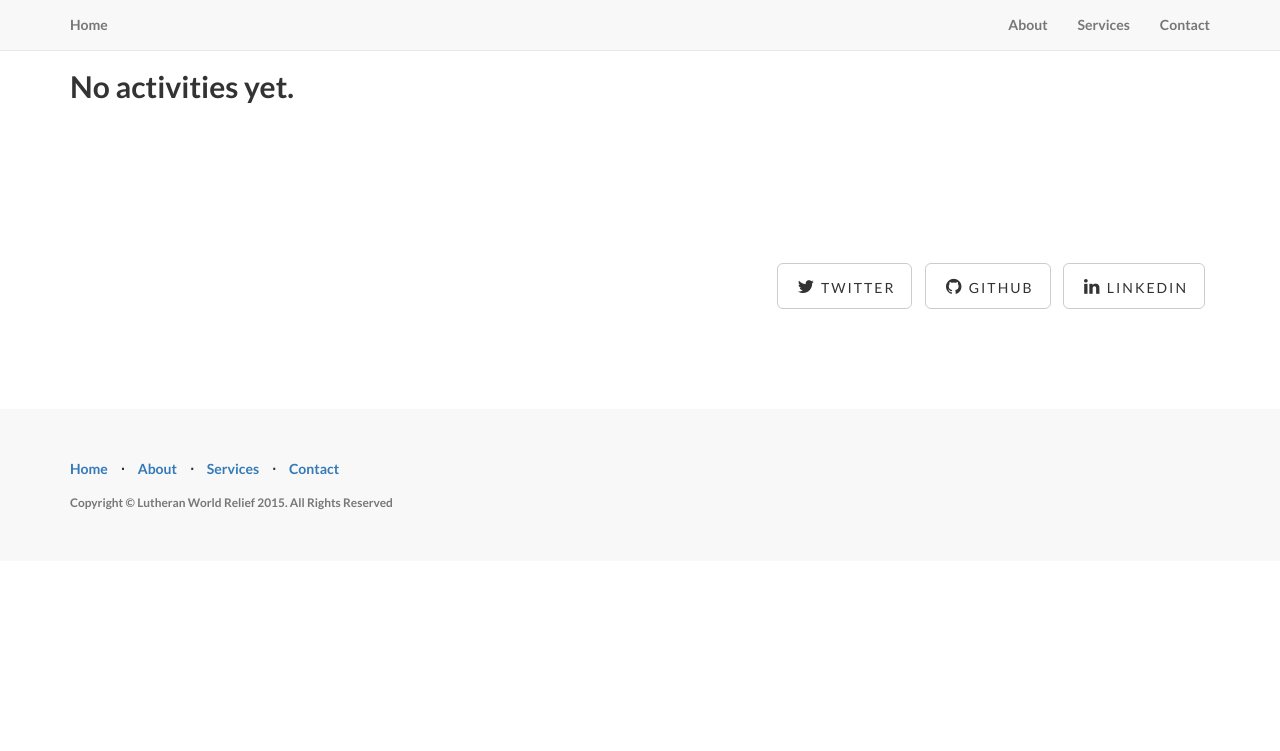
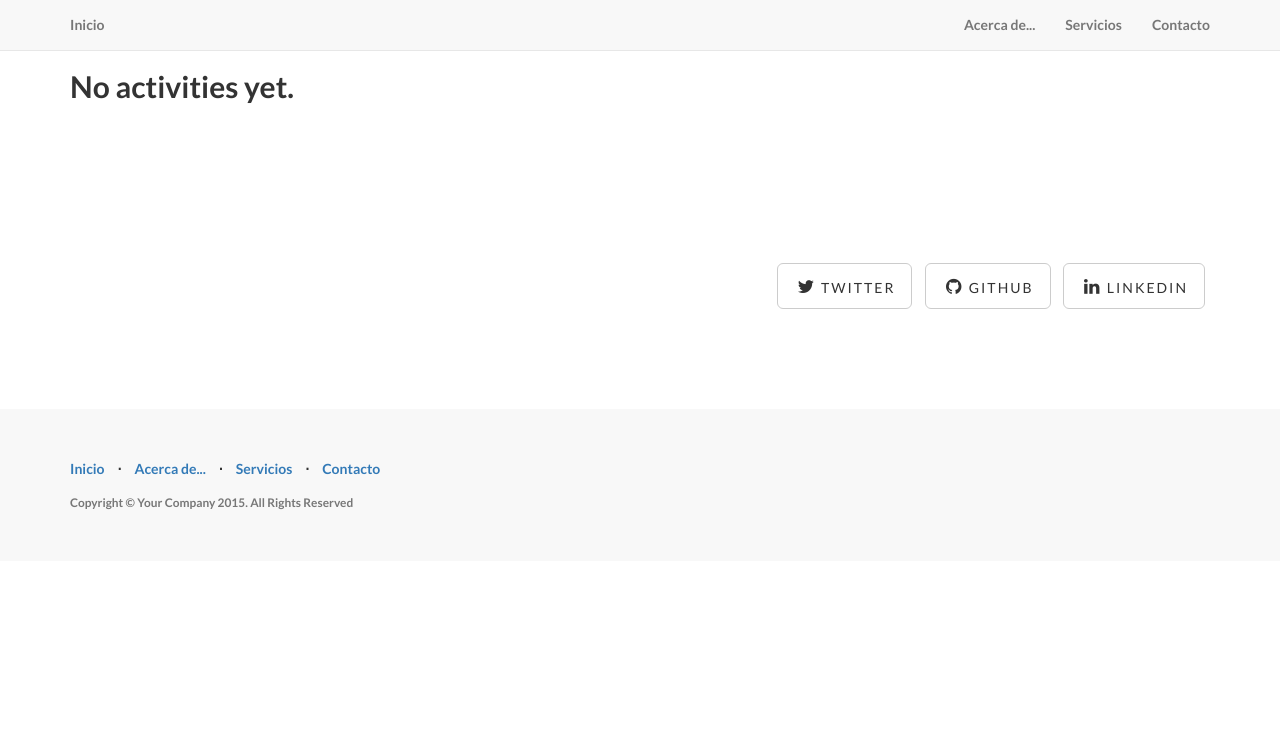
Before and after one commit to javierwilson/resilienciacafe, a Django app: page /1/activities/ in a window 1280 px wide. Shown: the top 751 px of the page. Run offline with Django 3.2, Linux system fonts and the light colour scheme; data that the repository does not hold is empty; parts of the project's set-up code (start-up, migrations or seed data) failed here and were passed over; some libraries are stand-ins or nearby versions.

Commit message:
mas español

```diff
--- a/forocacao/templates/base.html
+++ b/forocacao/templates/base.html
@@ -45,19 +45,19 @@
                     <span class="icon-bar"></span>
                     <span class="icon-bar"></span>
                 </button>
-                <a class="navbar-brand topnav" href="{% url 'app:home' %}">Home</a>
+                <a class="navbar-brand topnav" href="{% url 'app:home' %}">Inicio</a>
             </div>
             <!-- Collect the nav links, forms, and other content for toggling -->
             <div class="collapse navbar-collapse" id="bs-example-navbar-collapse-1">
                 <ul class="nav navbar-nav navbar-right">
                     <li>
-                        <a href="{% url 'about' %}">About</a>
+                        <a href="{% url 'about' %}">Acerca de...</a>
                     </li>
                     <li>
-                        <a href="#services">Services</a>
+                        <a href="#services">Servicios</a>
                     </li>
                     <li>
-                        <a href="#contact">Contact</a>
+                        <a href="#contact">Contacto</a>
                     </li>
                 </ul>
             </div>
@@ -225,22 +225,22 @@
                 <div class="col-lg-12">
                     <ul class="list-inline">
                         <li>
-			    <a href="{% url 'app:home' %}">Home</a>
+			    <a href="{% url 'app:home' %}">Inicio</a>
                         </li>
                         <li class="footer-menu-divider">&sdot;</li>
                         <li>
-			    <a href="{% url 'about' %}">About</a>
+			    <a href="{% url 'about' %}">Acerca de...</a>
                         </li>
                         <li class="footer-menu-divider">&sdot;</li>
                         <li>
-                            <a href="#services">Services</a>
+                            <a href="#services">Servicios</a>
                         </li>
                         <li class="footer-menu-divider">&sdot;</li>
                         <li>
-                            <a href="#contact">Contact</a>
+                            <a href="#contact">Contacto</a>
                         </li>
                     </ul>
-                    <p class="copyright text-muted small">Copyright &copy; Lutheran World Relief 2015. All Rights Reserved</p>
+                    <p class="copyright text-muted small">Copyright &copy; Your Company 2015. All Rights Reserved</p>
                 </div>
             </div>
         </div>
```
Also changed, not shown: forocacao/app/locale/es/LC_MESSAGES/django.po.
